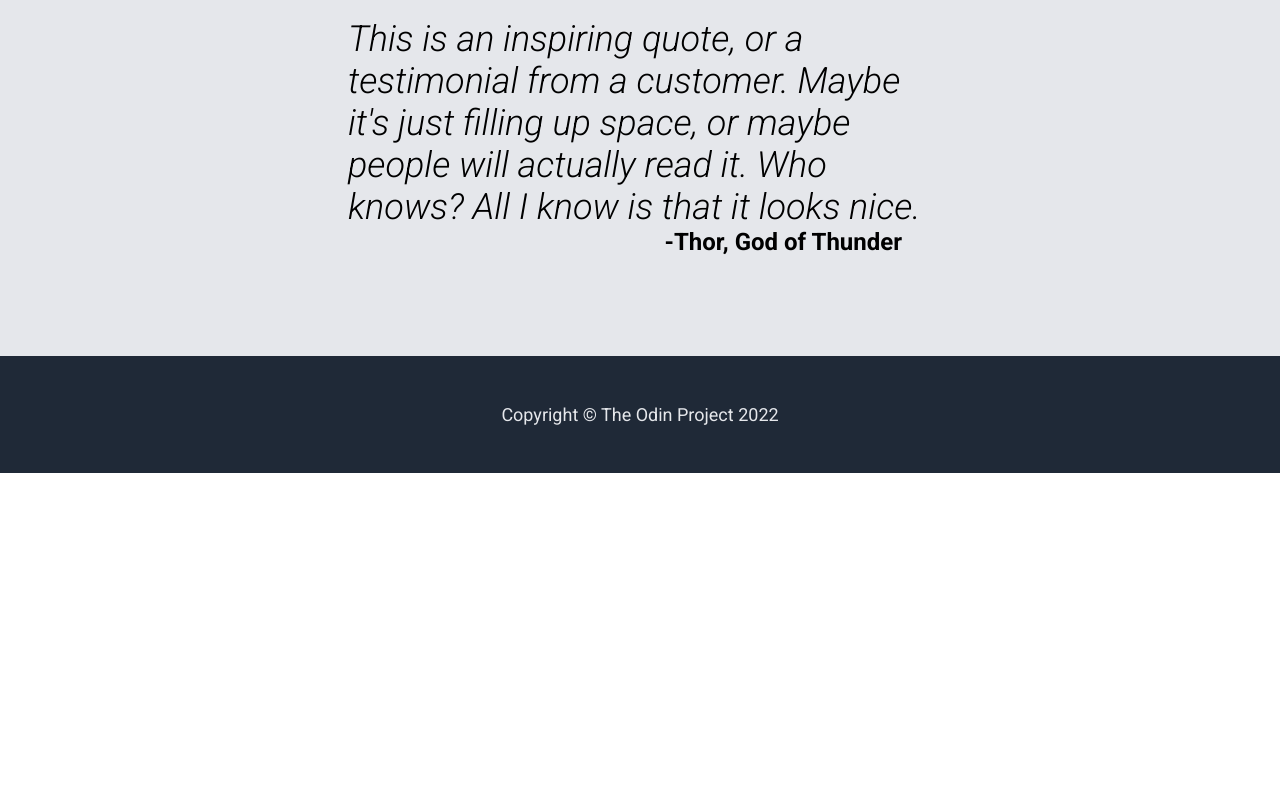
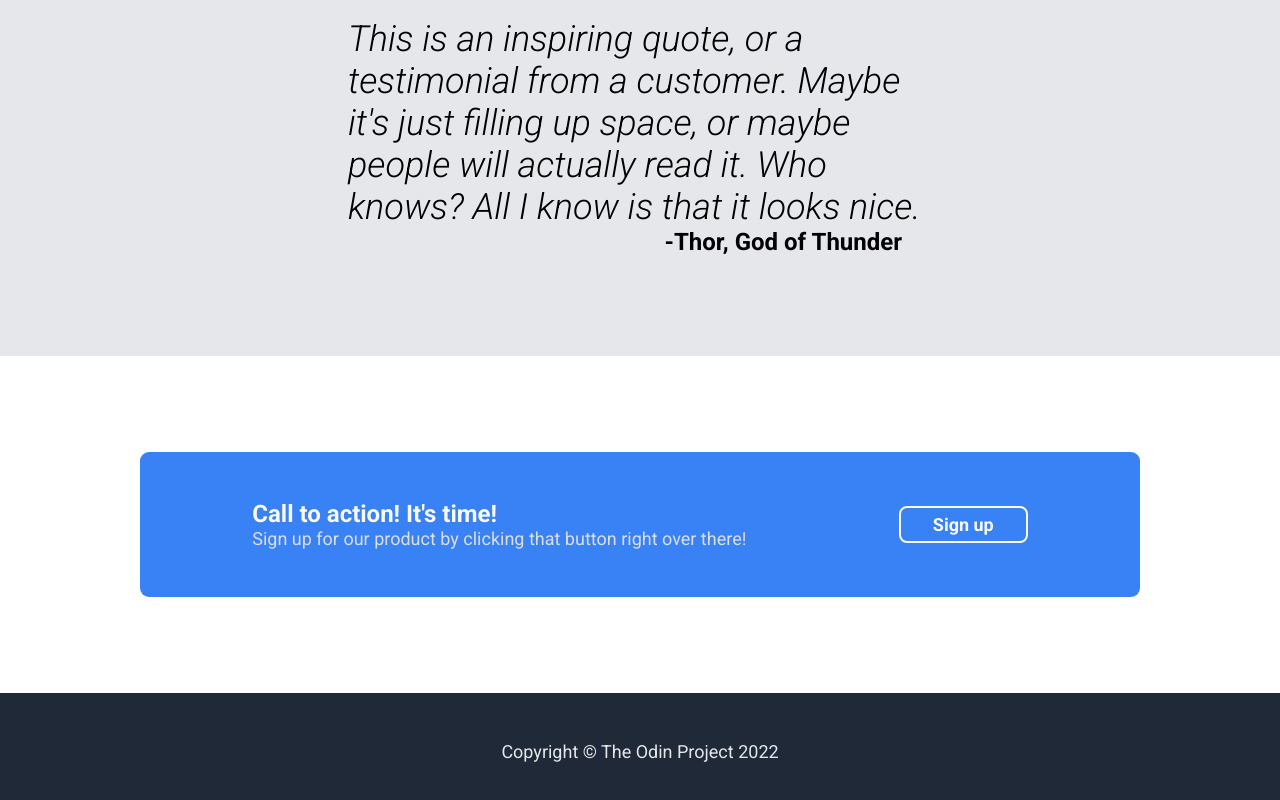
Before and after one commit to nwnordahl/landing-page, a plain HTML site: page index.html in a window 1280 px wide. Shown: the part 1104-1904 px from the top of the page. Before the commit the page ends 1577 px from the top, so only its background shows below. Drawn offline with Linux system fonts and the light colour scheme.

Commit message:
Make section 4

```diff
--- a/css/style.css
+++ b/css/style.css
@@ -63,7 +63,6 @@ a {
 }
 
 .section-1 .section-1-left .button {
-  text-decoration: none;
   background-color: #3882f6;
   padding: 8px 36px;
   border-radius: 8px;
@@ -155,6 +154,44 @@ a {
   margin-right: 30px;
 }
 
+/* Section 4 */
+.section-4 {
+  padding: 96px 0;
+  display: flex;
+  justify-content: center;
+}
+
+.section-4 .sign-up-box {
+  width: 1000px;
+  background-color: #3882f6;
+  padding: 48px 36px;
+  border-radius: 9px;
+
+  display: flex;
+  justify-content: space-around;
+  align-items: center;
+}
+
+.section-4 .sign-up-box .sign-up-text h3 {
+  color: #f9faf8;
+  font-size: 24px;
+}
+
+.section-4 .sign-up-box .sign-up-text p {
+  color: #ddd;
+  font-size: 18px;
+}
+
+.section-4 .sign-up-box .sign-up-button {
+  background-color: #3882f6;
+  padding: 6px 32px;
+  border: 2px solid #f9faf8;
+  border-radius: 8px;
+  font-weight: bold;
+  font-size: 18px;
+  color: #f9faf8;
+}
+
 /* Footer */
 .footer {
   margin-top: auto;
--- a/index.html
+++ b/index.html
@@ -84,6 +84,19 @@
       </div>
     </div>
 
+    <!-- Section 4 -->
+    <div class="section-4">
+      <div class="sign-up-box">
+        <div class="sign-up-text">
+          <h3>Call to action! It's time!</h3>
+          <p>
+            Sign up for our product by clicking that button right over there!
+          </p>
+        </div>
+        <a href="#" class="sign-up-button">Sign up</a>
+      </div>
+    </div>
+
     <!-- Footer -->
     <div class="footer">
       <p>Copyright &copy; The Odin Project 2022</p>
```
